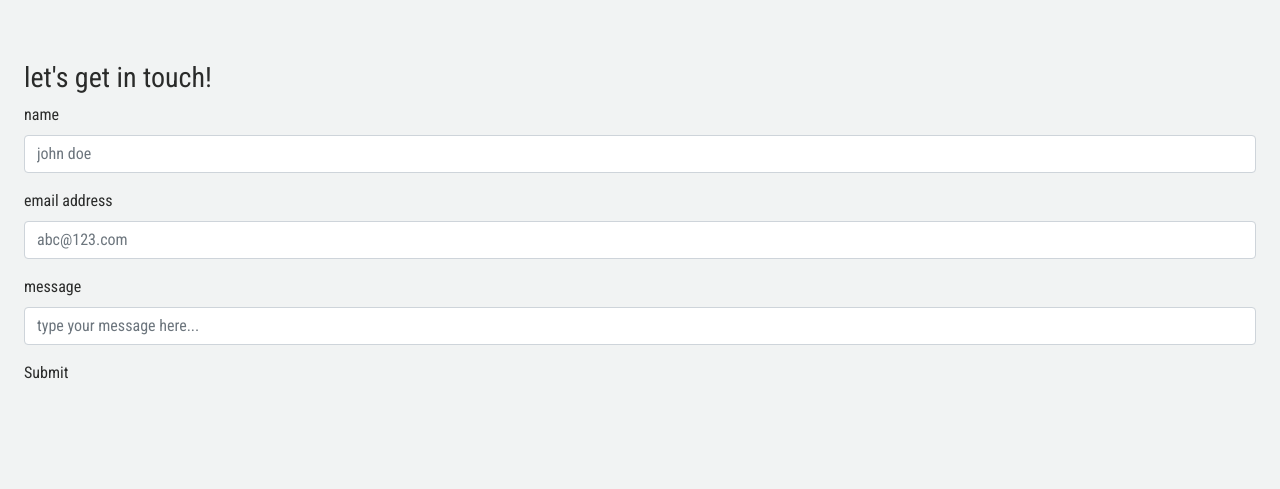
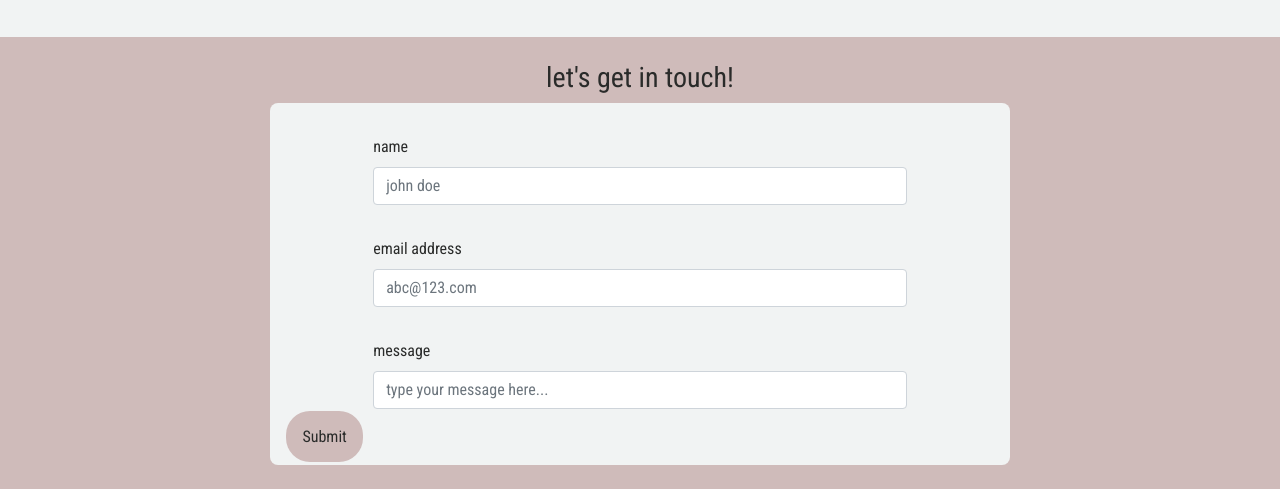
Before and after one commit to a-saryazdi/portfoliov2, a plain HTML site: page index.html in a window 1280 px wide. Shown: the part 1949-2438 px from the top of the page. Before the commit the page ends 2358 px from the top, so only its background shows below. Drawn offline with nearby package versions, Linux system fonts and the light colour scheme.

Commit message:
Add files via upload

```diff
--- a/styles.css
+++ b/styles.css
@@ -107,26 +107,34 @@ section {
 }
 
 
-
-
-
-html {
-  font-size: 1rem;
+.contact {
+	background-color: #CFBBBA;
 }
 
-@include media-breakpoint-up(sm) {
-  html {
-    font-size: 0.5rem;
-  }
+form {
+	background-color: #F1F3F3;
+	padding: 1em;
+	border-radius: .5em;
+	max-width: 60%;
+	margin: 0 auto;
 }
 
-@include media-breakpoint-up(md) {
-  html {
-    font-size: 1rem;
-  }
+.contact h3 {
+	text-align: center;
 }
 
-@include media-breakpoint-up(lg) {
-  html {
-    font-size: 1.5rem;
-  }
+textarea {
+	width: 100%;
+}
+
+.form-group {
+	margin: 0 auto;
+	max-width: 80%;
+	padding: 1em;
+}
+
+.button {
+	background-color: #CFBBBA;
+	padding: 1em;
+	border-radius: 1.5em;
+}
```
